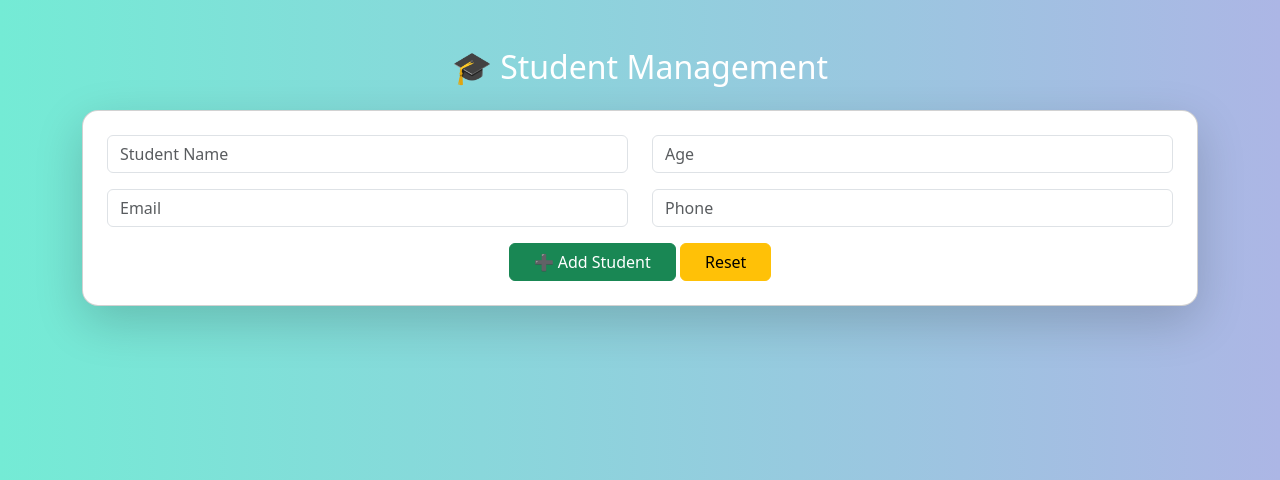
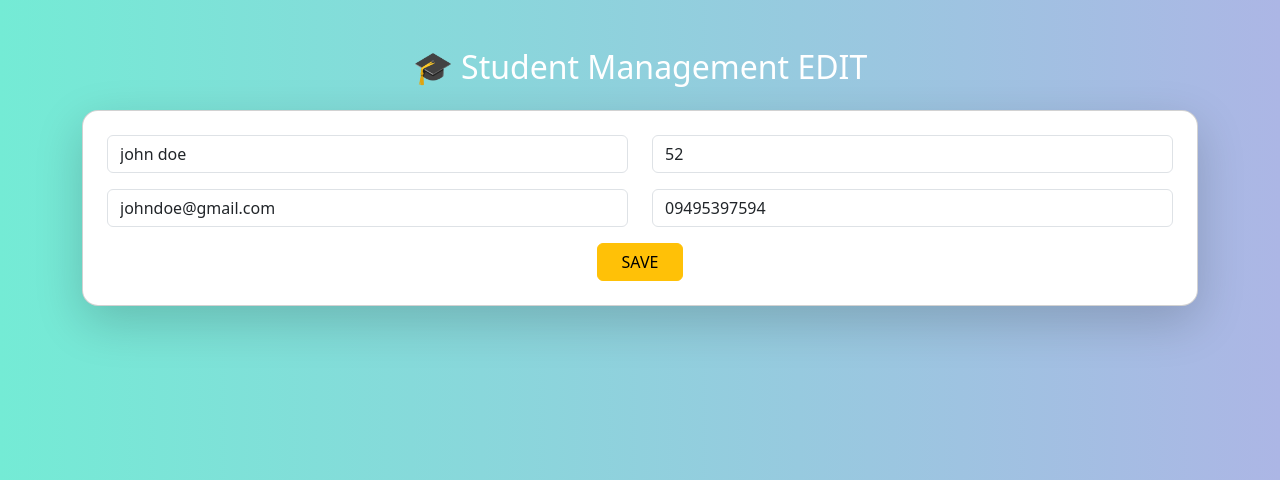
Before and after one commit to codebyrv/stud_management, a Django app: template stud_management/studapp/templates/stud_edit.html in a window 1280 px wide. Shown: the top 480 px of the page. Run offline with Django 4.2, Linux system fonts and the light colour scheme; the template is opened without the code that fills it: values that come from a table or form of the project are taken from there, others are empty; data comes from the database, SQL or seed files in the repository; both versions use the stored data as it was after the commit.

Commit message:
first commit

```diff
--- a/stud_management/stud_management/urls.py
+++ b/stud_management/stud_management/urls.py
@@ -16,12 +16,13 @@ Including another URLconf
 """
 from django.contrib import admin
 from django.urls import path
-from studapp.views import StudentView,StudentDeleteView
+from studapp.views import StudentView,StudentDeleteView,StudEditview
 
 urlpatterns = [
     path('admin/', admin.site.urls),
     path('',StudentView.as_view(),name='home'),
     path('delete/<int:id>',StudentDeleteView.as_view(),name='delete'),
+    path('edit/<int:id>',StudEditview.as_view(),name='edit'),
     # path('list',StudentListview.as_view(),name='stud_list')
 
 ]
--- a/stud_management/studapp/templates/home.html
+++ b/stud_management/studapp/templates/home.html
@@ -69,7 +69,11 @@
                     <td>{{ student.phone }}</td>
 
                     <td>
-
+                         <a href="{% url 'edit' student.id %}"
+                           class="btn btn-primary btn-sm"
+                           >
+                           Edit
+                        </a>
                         <!-- DELETE -->
                         <a href="{% url 'delete' student.id %}"
                            class="btn btn-danger btn-sm"
--- a/stud_management/studapp/templates/stud_edit.html
+++ b/stud_management/studapp/templates/stud_edit.html
@@ -13,7 +13,7 @@
 
 <div class="container mt-5">
 
-    <h2 class="text-center text-white mb-4">🎓 Student Management</h2>
+    <h2 class="text-center text-white mb-4">🎓 Student Management EDIT</h2>
 
     <!-- FORM -->
     <div class="card shadow-lg p-4 rounded-4">
@@ -22,25 +22,25 @@
 
             <div class="row">
                 <div class="col-md-6 mb-3">
-                    <input type="text" class="form-control" name="name" placeholder="Student Name" required>
+                    <input type="text" class="form-control" value="{{data.stud_name}}" name="name" placeholder="Student Name" required>
                 </div>
 
                 <div class="col-md-6 mb-3">
-                    <input type="number" class="form-control" name="age" placeholder="Age" required>
+                    <input type="number" class="form-control" value="{{data.age}}" name="age" placeholder="Age" required>
                 </div>
 
                 <div class="col-md-6 mb-3">
-                    <input type="email" class="form-control" name="email" placeholder="Email" required>
+                    <input type="email" class="form-control" value="{{data.email}}" name="email" placeholder="Email" required>
                 </div>
 
                 <div class="col-md-6 mb-3">
-                    <input type="text" class="form-control" name="phone" placeholder="Phone" required>
+                    <input type="text" class="form-control" value="{{data.phone}}" name="phone" placeholder="Phone" required>
                 </div>
             </div>
 
             <div class="text-center">
-                <button class="btn btn-success px-4">➕ Add Student</button>
-                <button type="reset" class="btn btn-warning px-4">Reset</button>
+
+                <button type="submit" class="btn btn-warning px-4">SAVE</button>
             </div>
         </form>
     </div>
```
Also changed, not shown: stud_management/studapp/views.py (+26 -5 lines), stud_management/db.sqlite3.
